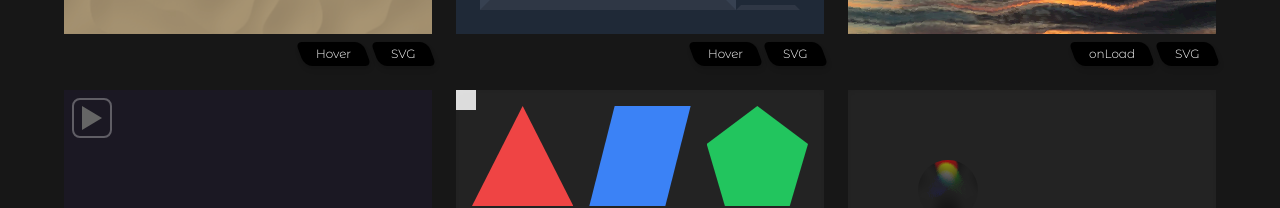
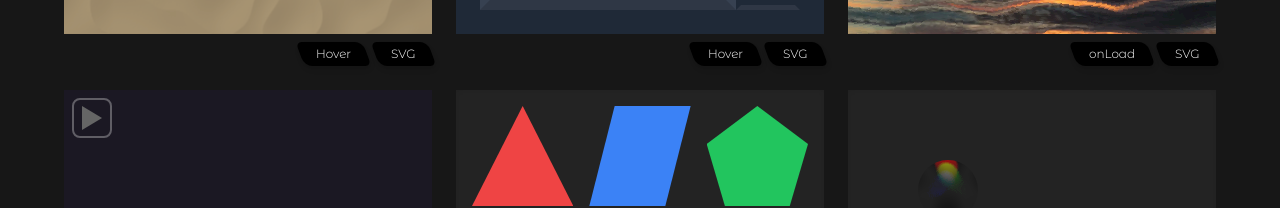
Before and after one commit to mlee2197/motion-script, a Next.js app: page / in a window 1280 px wide. Shown: the part 1358-1566 px from the top of the page. Built offline with nearby package versions, Linux system fonts and the light colour scheme; a web font is replaced by a local one.

Commit message:
fix styling

```diff
--- a/src/app/globals.css
+++ b/src/app/globals.css
@@ -52,10 +52,12 @@ body {
 
   #cursor-animation {
     .cursor {
-      @apply absolute top-0 left-0 w-10 h-10 -translate-x-1/2 -translate-y-1/2 mix-blend-difference;
-      pointer-events: none;
+      @apply absolute top-0 left-0 -translate-x-1/2 -translate-y-1/2 mix-blend-difference pointer-events-none;
       transition: background-color 0.3s ease-in-out, clip-path 0.3s ease-in-out;
-      background-color: white;
+    }
+
+    .shape:hover ~ .cursor {
+      @apply w-10 h-10 bg-white;
     }
 
     .shape {
```
